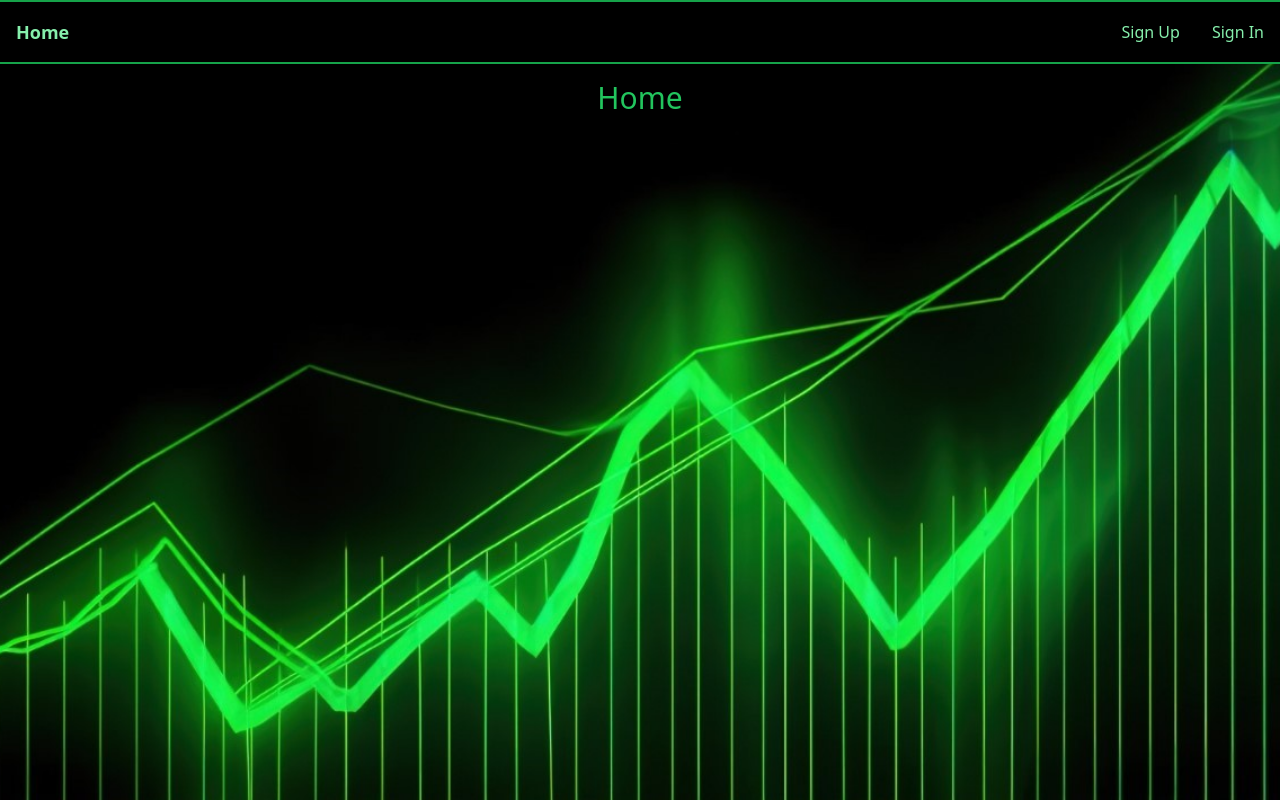
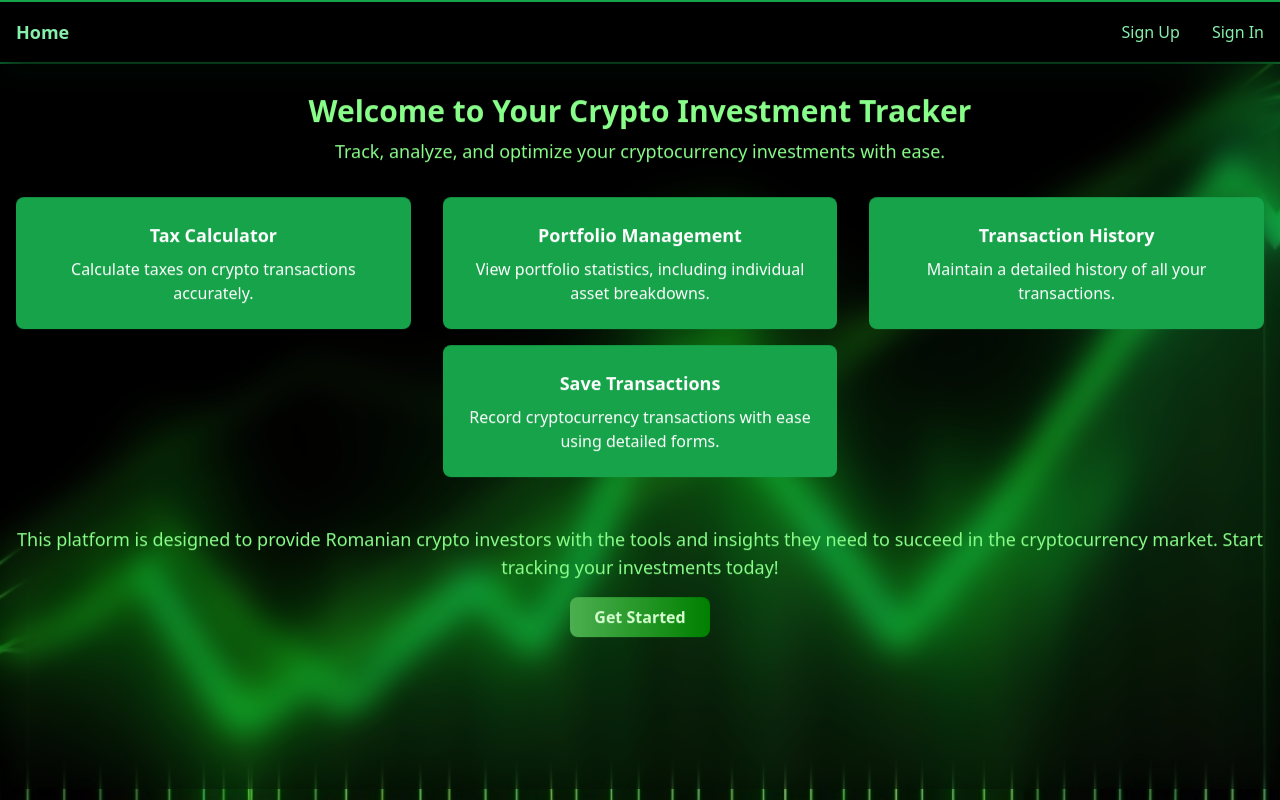
Before and after one commit to davidkakov111/InvestmentTrackerClient, a React (Create React App) app: page / in a window 1280 px wide. Built offline with nearby package versions, Linux system fonts and the light colour scheme.

Commit message:
Home page

```diff
--- a/src/Investment/components/HistoryComponents/HistoryComponents.tsx
+++ b/src/Investment/components/HistoryComponents/HistoryComponents.tsx
@@ -21,7 +21,7 @@ export function TableHead() {
         <th>Fee (RON)</th>
         <th>Amount (From)</th>
         <th>Transfered</th>
-        <th>TSIG</th>
+        <th>TxLink</th>
         <th>Date</th>
         <th>Edit</th>
       </tr>
--- /dev/null
+++ b/src/Investment/css/Home.css
@@ -0,0 +1,15 @@
+.dark-glass {
+    position: absolute;
+    background-color: rgba(0, 0, 0, 0.3);
+    backdrop-filter: blur(15px);
+    -webkit-backdrop-filter: blur(15px);
+    min-height: 91%;
+    color: rgb(137, 253, 137);
+}
+.get-started-btn {
+    background: linear-gradient(to right, #4CAF50, #008000);
+    color: rgb(214, 255, 209);
+}
+.get-started-btn:hover {
+    background: linear-gradient(to right, #008000, #4CAF50);
+}
--- /dev/null
+++ b/src/home.tsx
@@ -0,0 +1,55 @@
+import { useContext } from "react";
+import "./Investment/css/Home.css"
+import { UserContext } from "./Context/UserContext";
+import { Link } from "react-router-dom";
+
+
+export default function HomeComponent() {
+    const {user, setUser} = useContext(UserContext);
+
+    return (
+        <div className="mx-auto px-4 py-8 text-center dark-glass transform translate-y-[-2.6%]">
+          <div className="mb-8">
+            <h1 className="text-3xl font-bold mb-2">Welcome to Your Crypto Investment Tracker</h1>
+            <p className="text-lg">Track, analyze, and optimize your cryptocurrency investments with ease.</p>
+          </div>
+
+          <div className="flex flex-wrap justify-center -mx-4 mb-8">
+            <div className="w-full sm:w-1/2 md:w-1/3 px-4 mb-4">
+              <div className="bg-green-600 text-white rounded-lg p-6">
+                <h2 className="text-lg font-semibold mb-2">Tax Calculator</h2>
+                <p>Calculate taxes on crypto transactions accurately.</p>
+              </div>
+            </div>
+            <div className="w-full sm:w-1/2 md:w-1/3 px-4 mb-4">
+              <div className="bg-green-600 text-white rounded-lg p-6">
+                <h2 className="text-lg font-semibold mb-2">Portfolio Management</h2>
+                <p>View portfolio statistics, including individual asset breakdowns.</p>
+              </div>
+            </div>
+            <div className="w-full sm:w-1/2 md:w-1/3 px-4 mb-4">
+              <div className="bg-green-600 text-white rounded-lg p-6">
+                <h2 className="text-lg font-semibold mb-2">Transaction History</h2>
+                <p>Maintain a detailed history of all your transactions.</p>
+              </div>
+            </div>
+            <div className="w-full sm:w-1/2 md:w-1/3 px-4 mb-4">
+                <div className="bg-green-600 text-white rounded-lg p-6">
+                    <h2 className="text-lg font-semibold mb-2">Save Transactions</h2>
+                    <p>Record cryptocurrency transactions with ease using detailed forms.</p>
+                </div>
+            </div>
+          </div>
+
+          <div>
+            <p className="text-lg mb-4">This platform is designed to provide Romanian crypto investors with the tools and insights they need to succeed in the cryptocurrency market. Start tracking your investments today!</p>
+            <Link
+                to={user.isAuthenticated ? "/saveTransactionForms" : "/signup"}
+                className="get-started-btn py-2 px-6 rounded-lg inline-block font-semibold"
+            >
+                Get Started
+            </Link>
+          </div>
+        </div>
+    );
+}
--- a/src/index.tsx
+++ b/src/index.tsx
@@ -9,11 +9,12 @@ import "./index.css";
 import { UserContextProvider } from './Context/UserContext';
 import { NotRequireSignIn, RequireSignIn } from './mainComponents/RequireSignIn';
 import { StatisticsComponent } from './Investment/Statistics';
+import HomeComponent from './home';
 
 const router = createBrowserRouter([
   {
     path: "/",
-    element: <NavbarComponent><h1 className='text-green-500 text-3xl text-center'>Home</h1></NavbarComponent>
+    element: <NavbarComponent><HomeComponent/></NavbarComponent>
   },
   {
     path: "/signup",
--- a/src/mainComponents/RequireSignIn.tsx
+++ b/src/mainComponents/RequireSignIn.tsx
@@ -2,6 +2,7 @@ import React, { ReactNode, useContext } from "react";
 import { UserContext } from "../Context/UserContext";
 import { NavbarComponent } from "./Navbar";
 import SignUpForm from "../Auth/SignUp";
+import HomeComponent from "../home";
 
 interface childrenProp {
   children: ReactNode;
@@ -21,7 +22,7 @@ export const NotRequireSignIn: React.FC<childrenProp> = ({children}) => {
     const {user, setUser} = useContext(UserContext);
 
     if (user.isAuthenticated) {
-        return <NavbarComponent><h1 className='text-green-500 text-3xl text-center'>Home</h1></NavbarComponent>
+        return <NavbarComponent><HomeComponent/></NavbarComponent>
     } else {
         return <>{children}</>
     }
```
